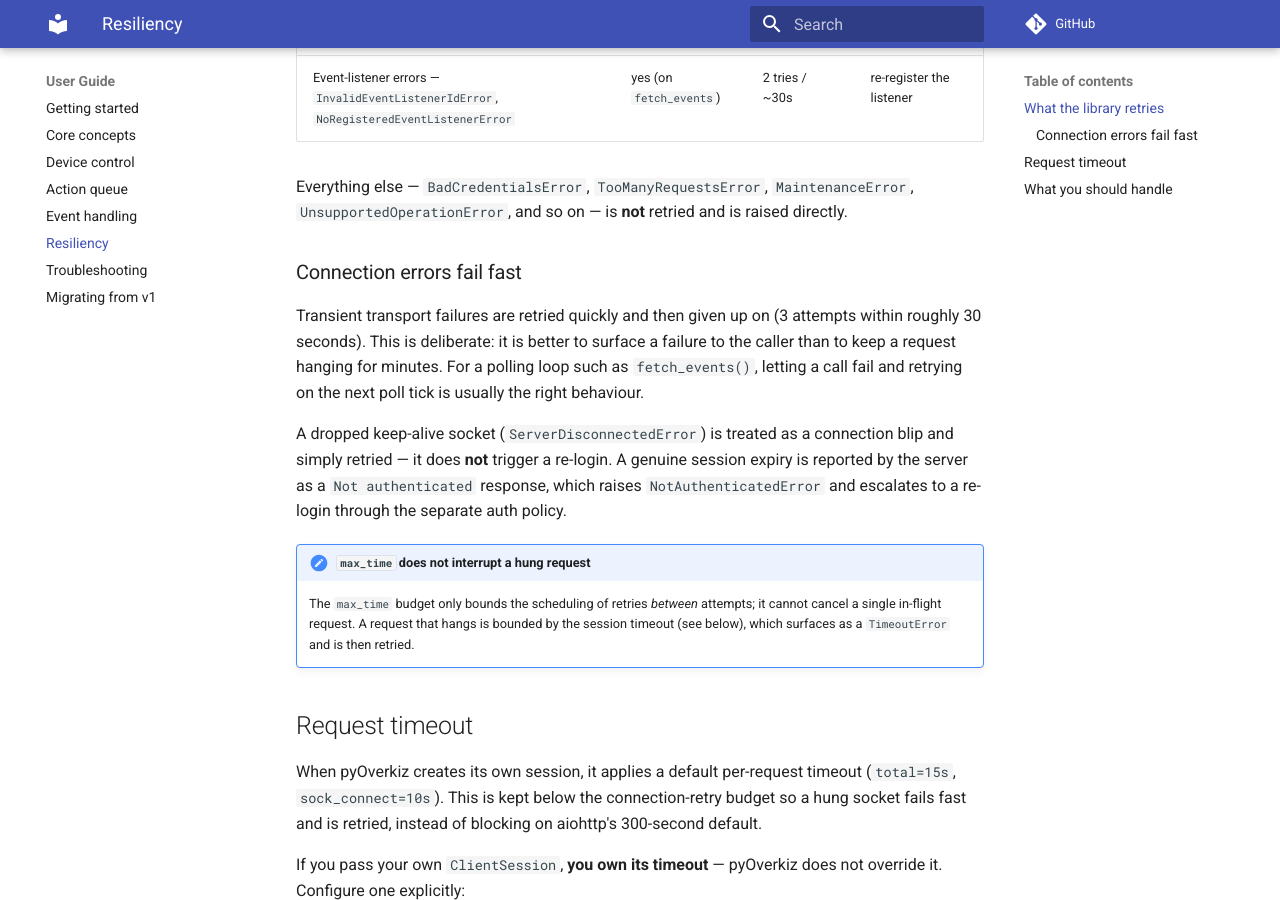
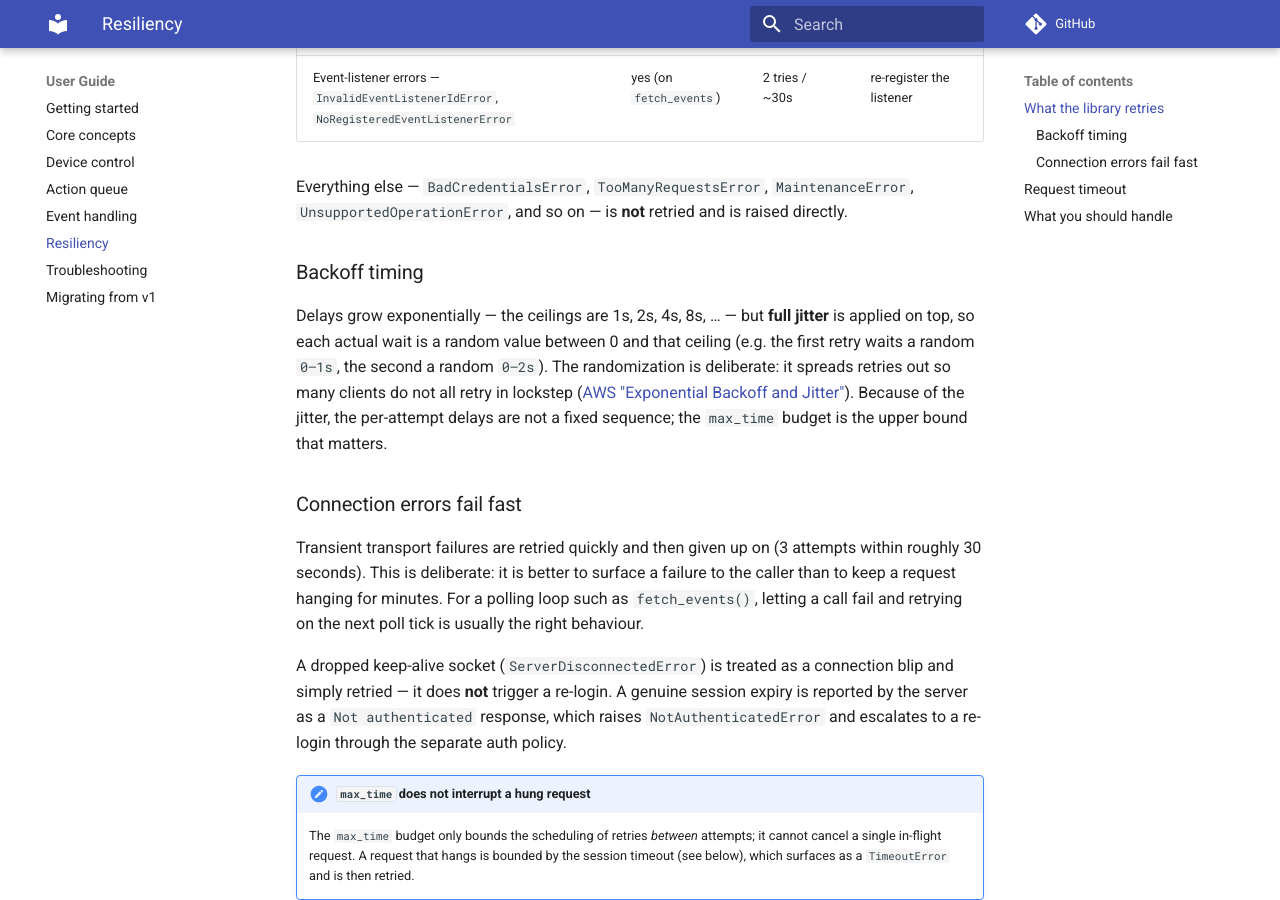
Before and after one commit to iMicknl/python-overkiz-api, an MkDocs documentation site: the page built from docs/resiliency.md, in a window 1280 px wide and 900 px high, scrolled down 829 px. Built offline with MkDocs 1.6.1 and Material for MkDocs 9.7.7, drawn with Linux system fonts in a browser that asks for light colours; comment, search, counter and statistics services are not loaded.

Commit message:
docs: explain backoff jitter; drop redundant code comments
- Remove the '(see docs)' comments from client.py now that the strategy
  is fully documented.
- Document that retry delays use exponential ceilings with full jitter,
  so they are randomized rather than a fixed ramp.

```diff
--- a/docs/resiliency.md
+++ b/docs/resiliency.md
@@ -22,6 +22,16 @@ so retries always give up rather than looping indefinitely.
 
 Everything else — `BadCredentialsError`, `TooManyRequestsError`, `MaintenanceError`,
 `UnsupportedOperationError`, and so on — is **not** retried and is raised directly.
+
+### Backoff timing
+
+Delays grow exponentially — the ceilings are 1s, 2s, 4s, 8s, … — but **full jitter**
+is applied on top, so each actual wait is a random value between 0 and that ceiling
+(e.g. the first retry waits a random `0–1s`, the second a random `0–2s`). The
+randomization is deliberate: it spreads retries out so many clients do not all retry in
+lockstep ([AWS "Exponential Backoff and Jitter"](https://aws.amazon.com/blogs/architecture/exponential-backoff-and-jitter/)).
+Because of the jitter, the per-attempt delays are not a fixed sequence; the `max_time`
+budget is the upper bound that matters.
 
 ### Connection errors fail fast
 
```
Also changed, not shown: 1 other file.
